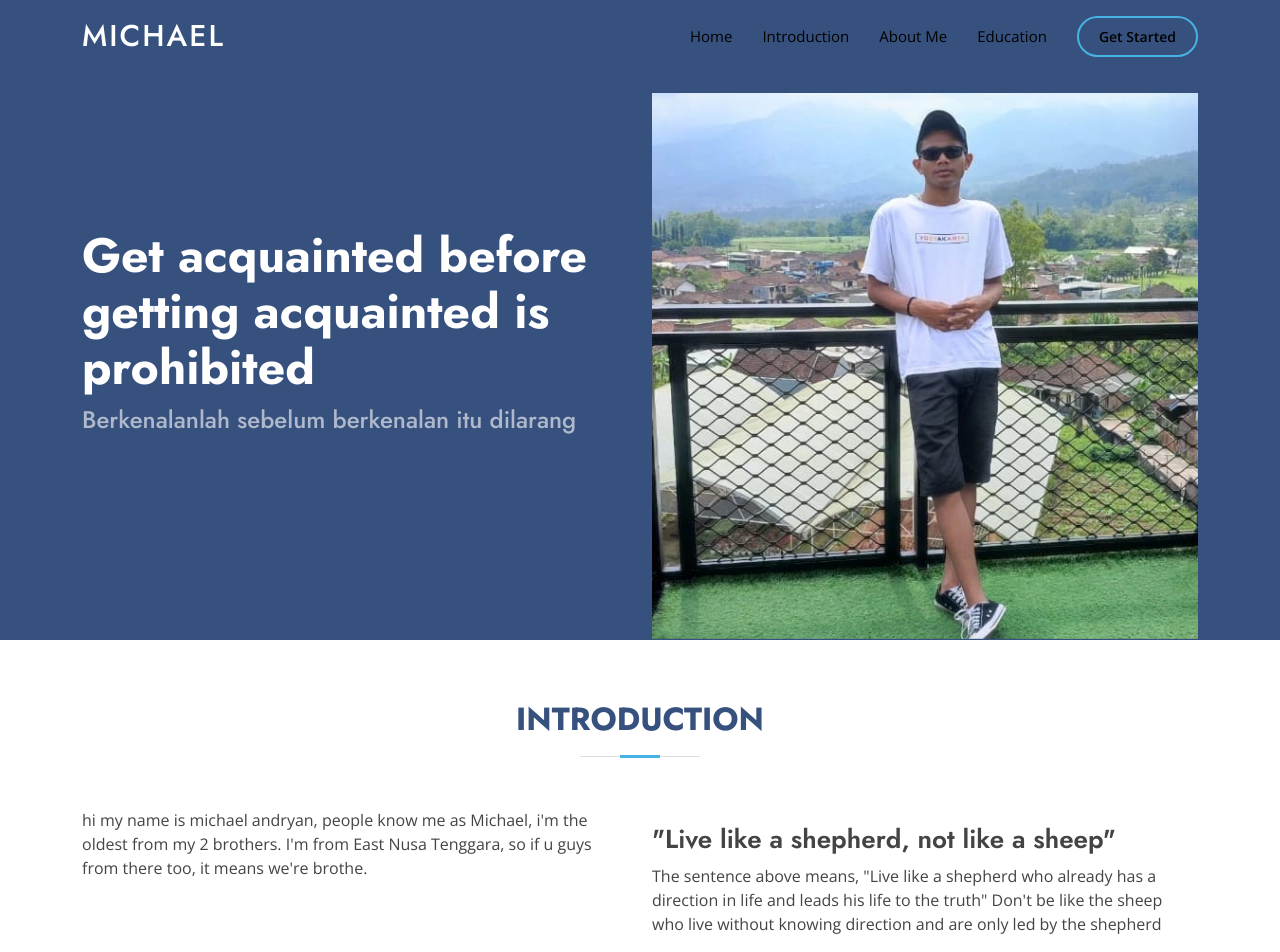
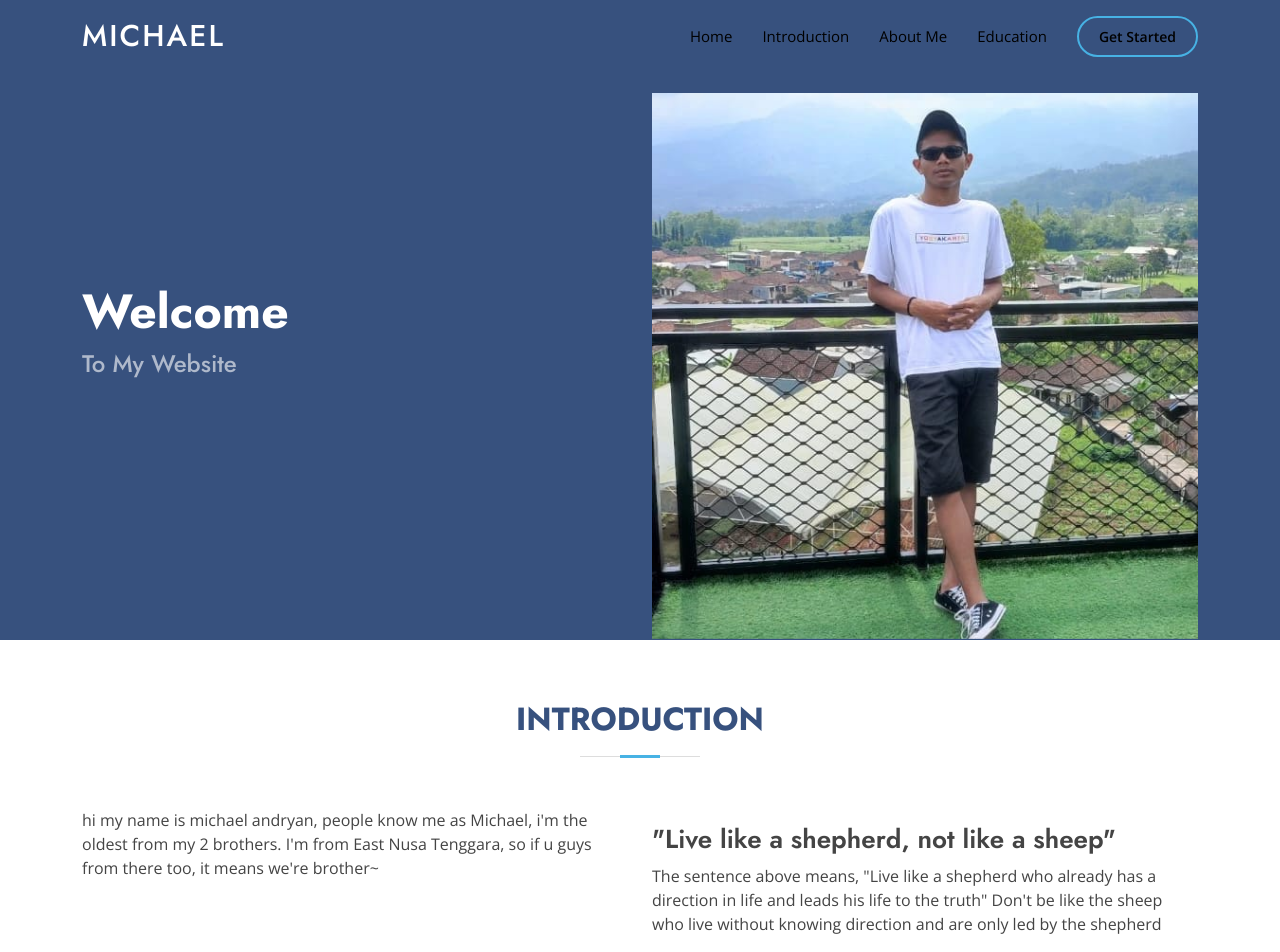
Before and after one commit to michaelandryan/michael.github.io, a plain HTML site: page index.html in a window 1280 px wide. Shown: the top 952 px of the page. Drawn offline with nearby package versions, Linux system fonts and the light colour scheme.

Commit message:
Update index.html

```diff
--- a/index.html
+++ b/index.html
@@ -68,8 +68,8 @@
     <div class="container">
       <div class="row">
         <div class="col-lg-6 d-flex flex-column justify-content-center pt-4 pt-lg-0 order-2 order-lg-1" data-aos="fade-up" data-aos-delay="200">
-          <h1>Get acquainted before getting acquainted is prohibited</h1>
-          <h2>Berkenalanlah sebelum berkenalan itu dilarang</h2>
+          <h1>Welcome</h1>
+          <h2>To My Website</h2>
           <div class="d-flex justify-content-center justify-content-lg-start">
           </div>
         </div>
@@ -95,13 +95,11 @@
         <div class="row content">
           <div class="col-lg-6">
             <p>
-            hi my name is michael andryan, people know me as Michael, i'm the oldest from my 2 brothers. I'm from East Nusa Tenggara, so if u guys from there too, it means we're brothe.
-            </p>
+            hi my name is michael andryan, people know me as Michael, i'm the oldest from my 2 brothers. I'm from East Nusa Tenggara, so if u guys from there too, it means we're brother~</p>
           </div>
           <div class="col-lg-6 pt-4 pt-lg-0">
             <p><h3>"Live like a shepherd, not like a sheep"</h3>
-            The sentence above means, "Live like a shepherd who already has a direction in life and leads his life to the truth"
-               Don't be like the sheep who live without knowing direction and are only led by the shepherd
+            The sentence above means, "Live like a shepherd who already has a direction in life and leads his life to the truth" Don't be like the sheep who live without knowing direction and are only led by the shepherd
             </p>
           </div>
         </div>
```
